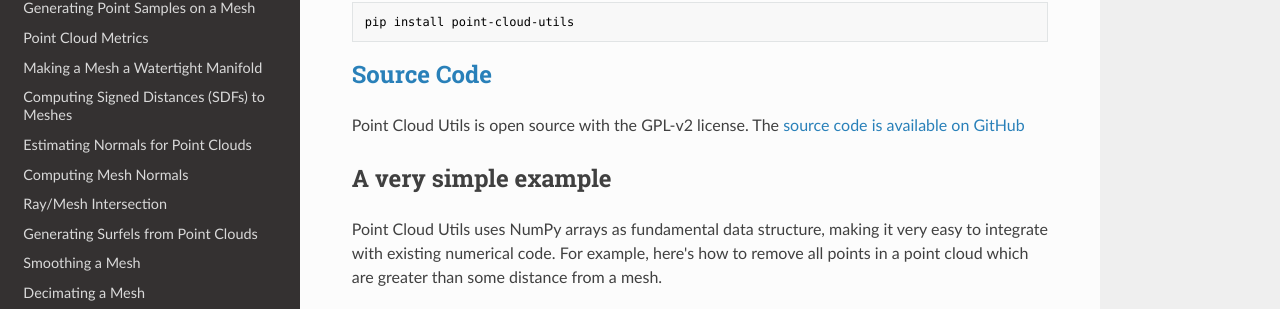
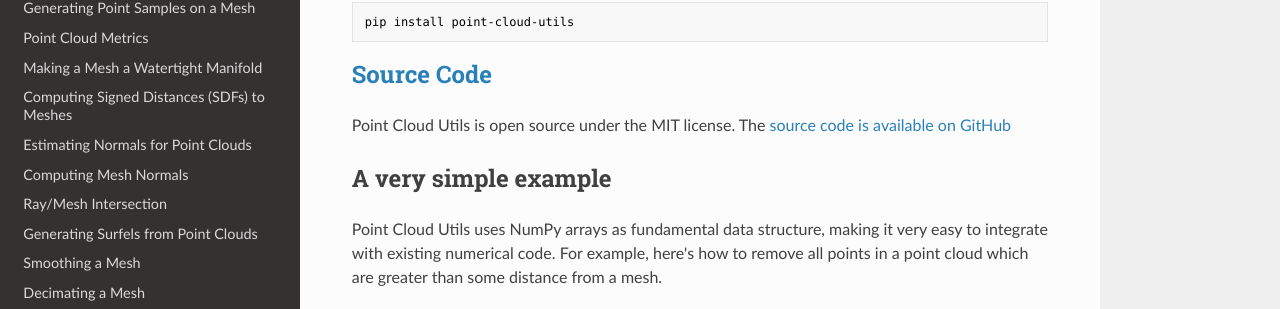
Before and after one commit to fwilliams/point-cloud-utils, an MkDocs documentation site: the page built from docs/docs/index.md, in a window 1280 px wide and 900 px high, scrolled down 832 px. Shown: the part 142-451 px from the top of the window. Built offline with MkDocs 1.6.1, drawn with Linux system fonts in a browser that asks for light colours; nearby versions of some CDN libraries.

Commit message:
MIT license in the docs

````diff
--- a/docs/docs/index.md
+++ b/docs/docs/index.md
@@ -15,7 +15,7 @@
 ```
 
 ## [Source Code](https://github.com/fwilliams/point-cloud-utils)
-Point Cloud Utils is open source with the GPL-v2 license. The [source code is available on GitHub](https://github.com/fwilliams/point-cloud-utils)
+Point Cloud Utils is open source under the MIT license. The [source code is available on GitHub](https://github.com/fwilliams/point-cloud-utils)
 
 ## A very simple example
 Point Cloud Utils uses NumPy arrays as fundamental data structure, making it very easy to integrate with existing numerical code.
````
